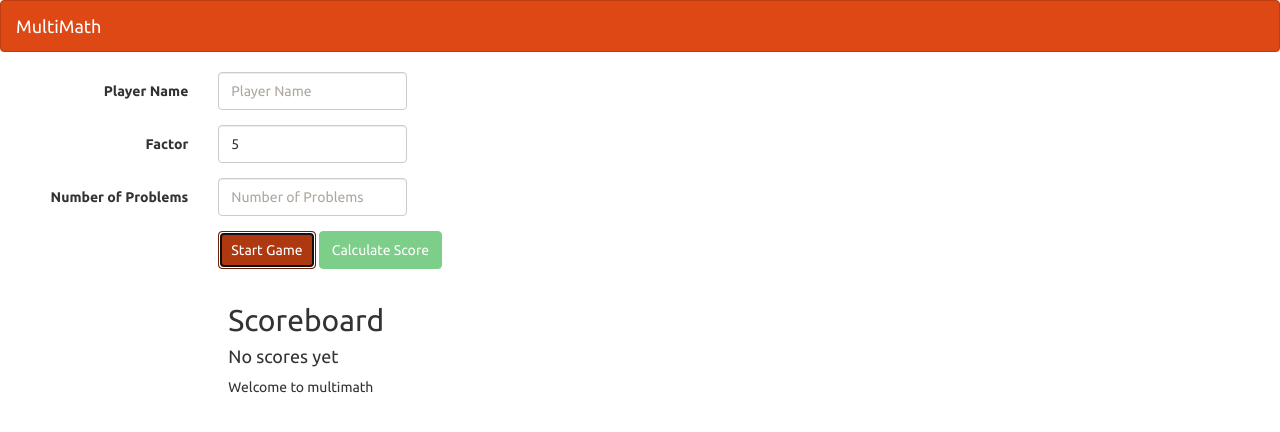
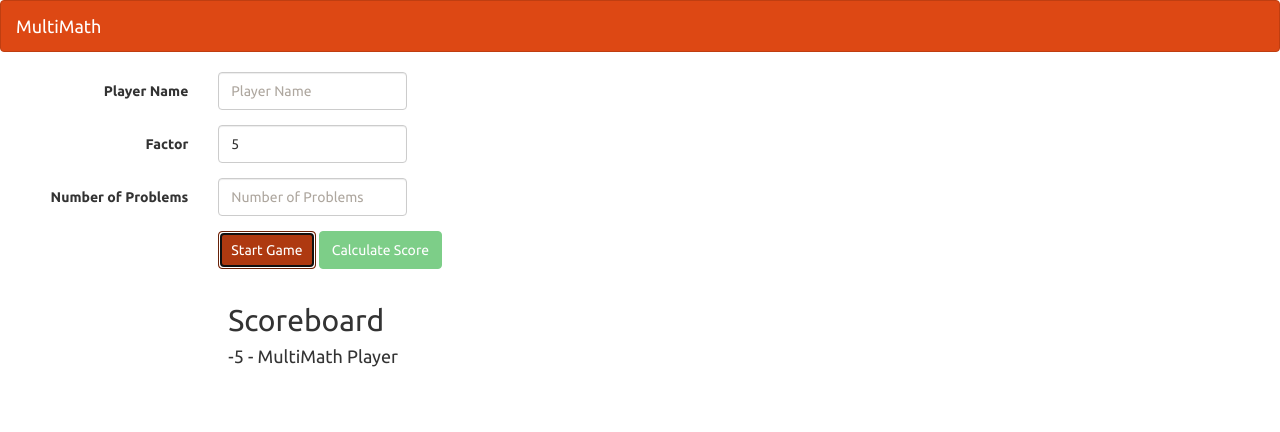
Before and after one commit to rolandamora4/multimath, a website built with webpack: page index.html in a window 1280 px wide. Both pictures are taken after a click on the button "Start Game". Built offline with nearby package versions, Linux system fonts and the light colour scheme.

Commit message:
exercise 3

```diff
--- a/app/app.ts
+++ b/app/app.ts
@@ -1,16 +1,56 @@
 function startGame() {
     // test
 
-    let playerName: string = 'Juan';
-    // playerName= undefined;
-    logPlayer(playerName);
+    let playername: string | undefined = getInputValues('playername');
 
-    var messageElement = document.getElementById('messages');
-    messageElement!.innerText = "Welcome to multimath";
+    logPlayer(playername);
+
+    postScore(100, playername);
+    postScore(-5, playername);
+
 }
 
-function logPlayer(name) {
+function logPlayer(name : string = 'MultiMath Player') : void {
     console.log(`New game starting for player: ${name}`);
 }
 
+function getInputValues(elementID: string) : string | undefined {
+    const inputElement: HTMLInputElement = <HTMLInputElement>document.getElementById(elementID);
+
+    if (inputElement.value == '') {
+        return undefined;
+    }
+    else {
+        return inputElement.value;
+    }
+
+}
+
+function postScore(score: number, playerName: string = 'MultiMath Player') : void {
+
+    let logger: (value: string) => void;
+
+    if (score < 0) {
+        logger = logError;
+    } else {
+        logger = logMessage;
+    }
+
+    const scoreElement:HTMLElement | null = document.getElementById('postedScores');
+    scoreElement!.innerText = `${score} - ${playerName}`;
+
+    logger(`Score: ${score}`);
+}
+
+
+
 document.getElementById('startGame')!.addEventListener('click', startGame);
+
+
+const logMessage = (message: string) => console.log(message);
+
+// logMessage('arrow function');
+
+function logError(err: string): void {
+    console.error(err);
+}
--- a/index.html
+++ b/index.html
@@ -49,7 +49,7 @@
 
     <div class="col-sm-offset-2 col-sm-10" id="scores">
         <h2>Scoreboard</h2>
-        <h4>No scores yet</h4>
+        <h4 id = 'postedScores'>No scores yet</h4>
     </div>
 
     <div class="col-sm-offset-2 col-sm-10" id="messages"></div>
--- a/tsconfig.base.json
+++ b/tsconfig.base.json
@@ -24,7 +24,7 @@
 
       /* Strict Type-Checking Options */
       //"strict": true,                           /* Enable all strict type-checking options. */
-      // "noImplicitAny": true,                 /* Raise error on expressions and declarations with an implied 'any' type. */
+       "noImplicitAny": true,                 /* Raise error on expressions and declarations with an implied 'any' type. */
       "strictNullChecks": true,              /* Enable strict null checks. */
       // "strictFunctionTypes": true,           /* Enable strict checking of function types. */
       // "strictBindCallApply": true,           /* Enable strict 'bind', 'call', and 'apply' methods on functions. */
```
